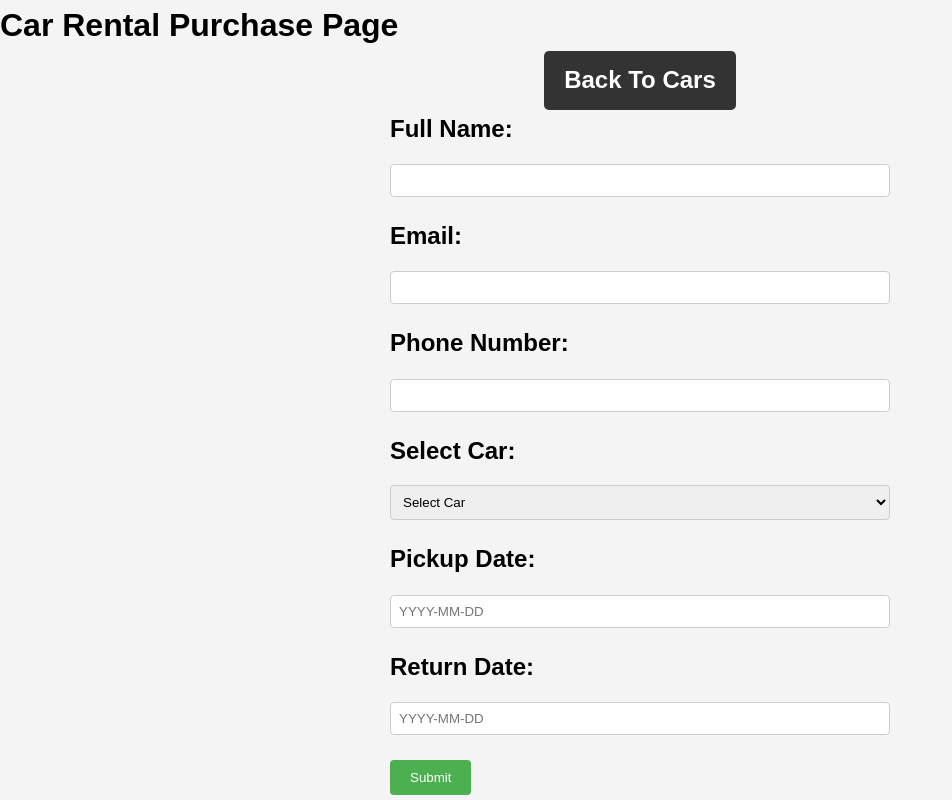
After one commit to mturan33/CarRentalWebsite, a PHP site: page /purchase.html in a window 1280 px wide. The commit adds this page. Shown: the whole page, without its empty margins (0-952 px from the left). Run offline with PHP 8.4, Linux system fonts and the light colour scheme.

Commit message:
Purchase added
+purchase html added

```diff
--- /dev/null
+++ b/purchase.html
@@ -0,0 +1,45 @@
+<!DOCTYPE html>
+<html lang="en">
+<head>
+<meta charset="UTF-8">
+<link rel="stylesheet" href="styles.css">
+<meta name="viewport" content="width=device-width, initial-scale=1.0">
+<title>Car Rental Purchase Page </title>
+</head>
+<body>
+
+<h1>Car Rental Purchase Page</h1>
+<h2 align = "center" ><a href="cars.html" class="btn">Back To Cars</a><h2>
+
+<form action="purchase_confirmation.php" method="post">
+  <label for="name">Full Name:</label>
+  <input type="text" id="name" name="name" required>
+
+  <label for="email">Email:</label>
+  <input type="text" id="email" name="email" required>
+
+  <label for="phone">Phone Number:</label>
+  <input type="text" id="phone" name="phone" required>
+
+  <label for="car">Select Car:</label>
+  <select id="car" name="car" required>
+    <option value="">Select Car</option>
+    <option value="Toyota Camry">Toyota Camry</option>
+	<option value="Renault Clio">Renault Clio</option>
+    <option value="Honda Accord">Honda Accord</option>
+    <option value="Ford Mustang">Ford Mustang</option>
+    <option value="Chevrolet Suburban">Chevrolet Suburban</option>
+    <option value="Tesla Model S">Tesla Model S</option>
+  </select>
+
+  <label for="pickup-date">Pickup Date:</label>
+  <input type="text" id="pickup-date" name="pickup-date" placeholder="YYYY-MM-DD" required>
+
+  <label for="return-date">Return Date:</label>
+  <input type="text" id="return-date" name="return-date" placeholder="YYYY-MM-DD" required>
+
+  <input type="submit" value="Submit">
+</form>
+
+</body>
+</html>
--- a/styles.css
+++ b/styles.css
@@ -7,6 +7,39 @@
 .vertical {
 	border-left: 2px solid white;
 	height: 200px;
+}
+
+form {
+    max-width: 500px;
+    margin: 0 auto;
+}
+
+label {
+display: block;
+margin-bottom: 10px;
+}
+
+
+input[type="text"], select {
+width: 100%;
+padding: 8px;
+margin-bottom: 20px;
+border: 1px solid #ccc;
+border-radius: 4px;
+box-sizing: border-box;
+}
+
+input[type="submit"] {
+background-color: #4CAF50;
+color: white;
+padding: 10px 20px;
+border: none;
+border-radius: 4px;
+cursor: pointer;
+}
+
+input[type="submit"]:hover {
+background-color: #45a049;
 }
 
 header {
```
Also changed, not shown: cars.html (+8 -8 lines), cars2.html (deleted, +0 -36 lines), carswjavasctript.html (added, +78 -0 lines).
